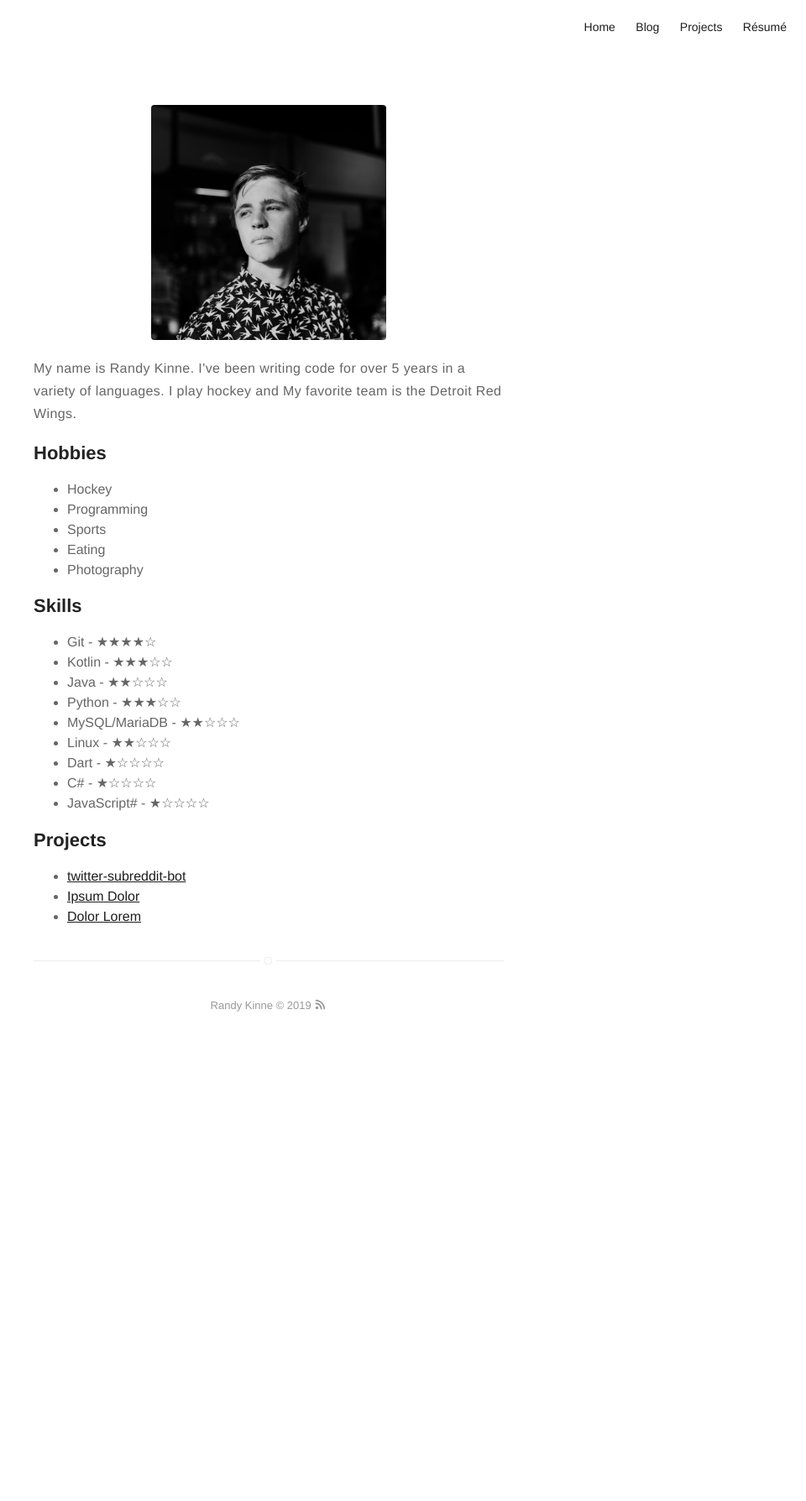
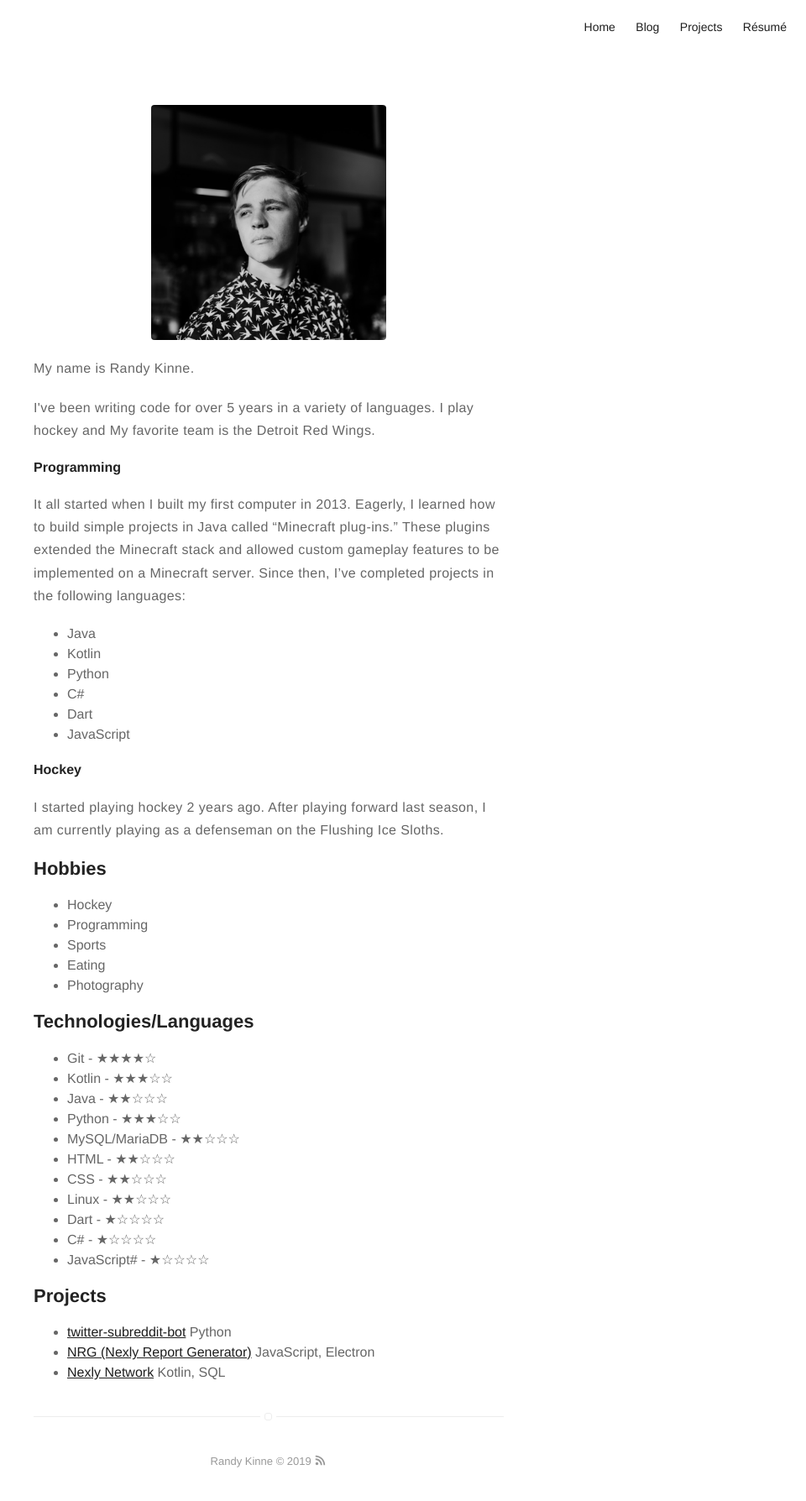
Before and after one commit to randykinne/randykinne.dev, a Jekyll site: the page built from about.md, in a window 1280 px wide. Shown: the whole page at 84% size, without its empty margins (320-1280 px from the left). Built offline with Jekyll 4.4.1, drawn with Linux system fonts in a browser that asks for light colours; before the commit the page ends 1245 px from its top, so only the background shows below that.

Commit message:
Update about.md

```diff
--- a/about.md
+++ b/about.md
@@ -4,7 +4,23 @@ layout: page
 ---
 ![Profile Image]({{ site.url }}/{{ site.picture }})
 
-<p>My name is Randy Kinne. I've been writing code for over 5 years in a variety of languages. I play hockey and My favorite team is the Detroit Red Wings.</p>
+<p>My name is Randy Kinne.</p>
+
+<p>I've been writing code for over 5 years in a variety of languages. I play hockey and My favorite team is the Detroit Red Wings.</p>
+
+<h4>Programming</h4>
+It all started when I built my first computer in 2013. Eagerly, I learned how to build simple projects in Java called "Minecraft plug-ins." These plugins extended the Minecraft stack and allowed custom gameplay features to be implemented on a Minecraft server. Since then, I've completed projects in the following languages:
+<ul>
+    <li>Java</li>
+    <li>Kotlin</li>
+    <li>Python</li>
+    <li>C#</li>
+    <li>Dart</li>
+    <li>JavaScript</li>
+</ul>
+
+<h4>Hockey</h4>
+I started playing hockey 2 years ago. After playing forward last season, I am currently playing as a defenseman on the Flushing Ice Sloths.
 
 <h2>Hobbies</h2>
 
@@ -16,7 +32,7 @@ layout: page
 	<li>Photography</li>
 </ul>
 
-<h2>Skills</h2>
+<h2>Technologies/Languages</h2>
 
 <ul class="skill-list">
 	<li>Git - ★★★★☆</li>
@@ -24,6 +40,8 @@ layout: page
 	<li>Java - ★★☆☆☆</li>
 	<li>Python - ★★★☆☆</li>
 	<li>MySQL/MariaDB - ★★☆☆☆</li>
+    <li>HTML - ★★☆☆☆</li>
+    <li>CSS - ★★☆☆☆</li>
 	<li>Linux - ★★☆☆☆</li>
 	<li>Dart - ★☆☆☆☆</li>
 	<li>C# - ★☆☆☆☆</li>
@@ -33,7 +51,7 @@ layout: page
 <h2>Projects</h2>
 
 <ul>
-	<li><a href="https://github.com/randykinne/twitter-subreddit-bot">twitter-subreddit-bot</a></li>
-	<li><a href="https://github.com/">Ipsum Dolor</a></li>
-	<li><a href="https://github.com/">Dolor Lorem</a></li>
+	<li><a href="https://github.com/randykinne/twitter-subreddit-bot">twitter-subreddit-bot</a> Python</li>
+	<li><a href="https://github.com/randykinne/nrg">NRG (Nexly Report Generator)</a> JavaScript, Electron</li>
+	<li><a href="https://nexly.network/">Nexly Network</a> Kotlin, SQL</li>
 </ul>
```
